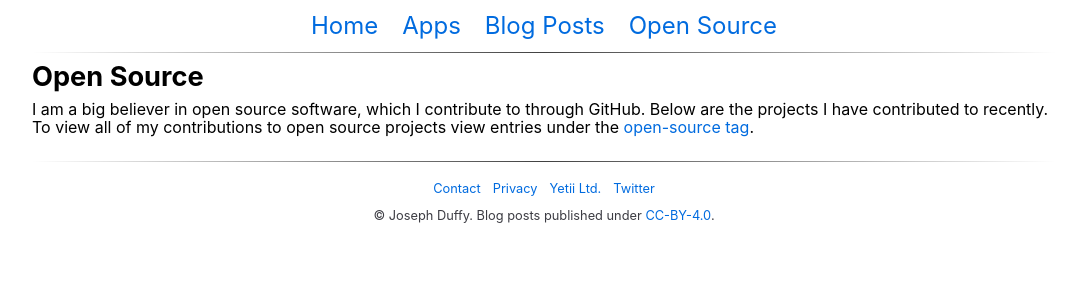
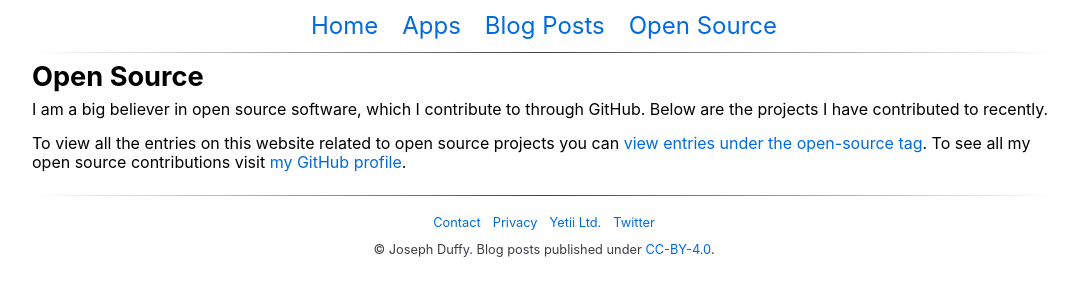
Before and after one commit to JosephDuffy/josephduffy.co.uk, a Next.js app: page /open-source in a window 1280 px wide. Shown: the top 300 px of the page, without its empty margins (96-1174 px from the left). Built offline with nearby package versions, Linux system fonts and the light colour scheme.

Commit message:
Link to GitHub profile on /open-source

```diff
--- a/pages/open-source.tsx
+++ b/pages/open-source.tsx
@@ -26,10 +26,16 @@ const OpenSourcePage: NextPage<Props> = ({
       <p>
         I am a big believer in open source software, which I contribute to
         through GitHub. Below are the projects I have contributed to recently.
-        To view all of my contributions to open source projects view entries
-        under the{" "}
+      </p>
+      <p>
+        To view all the entries on this website related to open source projects
+        you can{" "}
         <a href="/tags/open-source" rel="tag">
-          open-source tag
+          view entries under the open-source tag
+        </a>
+        . To see all my open source contributions visit{" "}
+        <a href="https://github.com/JosephDuffy" rel="me">
+          my GitHub profile
         </a>
         .
       </p>
```
